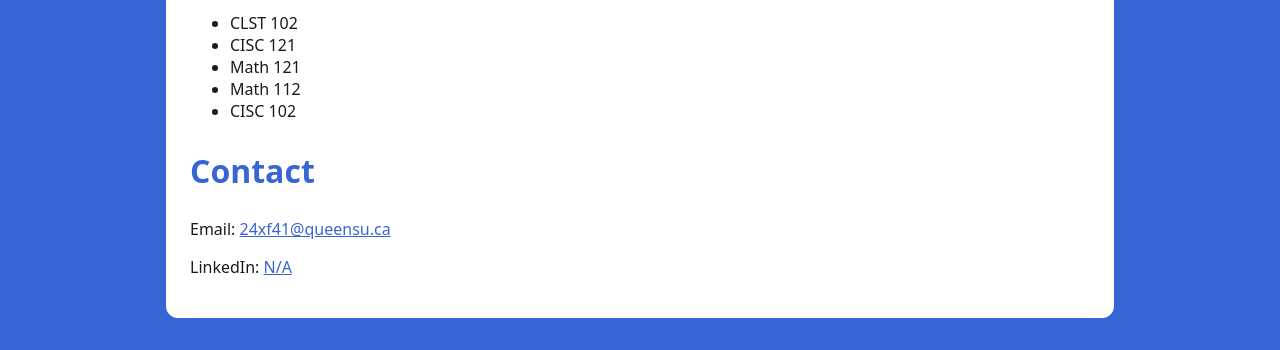
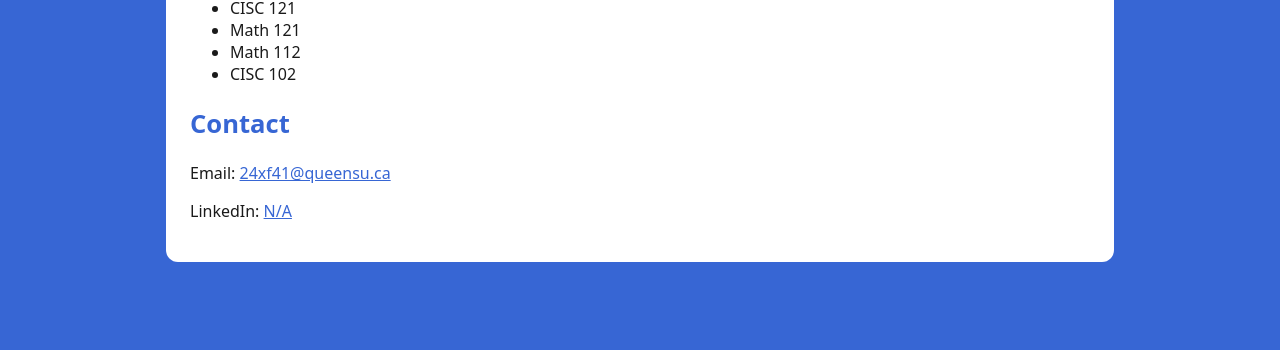
Before and after one commit to blizzardlizzer/queens-student-page, a plain HTML site: page index.html in a window 1280 px wide. Shown: the part 637-987 px from the top of the page. After the commit the page ends 931 px from the top, so only its background shows below. Drawn offline with Linux system fonts and the light colour scheme.

```diff
--- a/style.css
+++ b/style.css
@@ -1,5 +1,5 @@
 :root {
-  --blue:#3766d4; --gold:#f2a900; --green:#40e3af;
+  --green:#40e3af; --gold:#f2a900; --blue:#3766d4;
 }
 body { font-family: system-ui, sans-serif; margin:0; background:var(--blue); color:#fff; }
 header { background:var(--green); color:#fff; padding:1rem; }
@@ -7,6 +7,6 @@ main { background:#fff; color:#1a1a1a; max-width:900px; margin:2rem auto; border
 a { color: var(--blue); }
 /* === personalize below by changing colors or spacing === */
 /* example: make headings blue and a bit larger */
-h2 { color: var(--blue); font-size: 2.0rem; }
+h2 { color: var(--blue); font-size: 1.6rem; }
 /* example: make your photo round */
 img { border-radius: 12px; }
```
